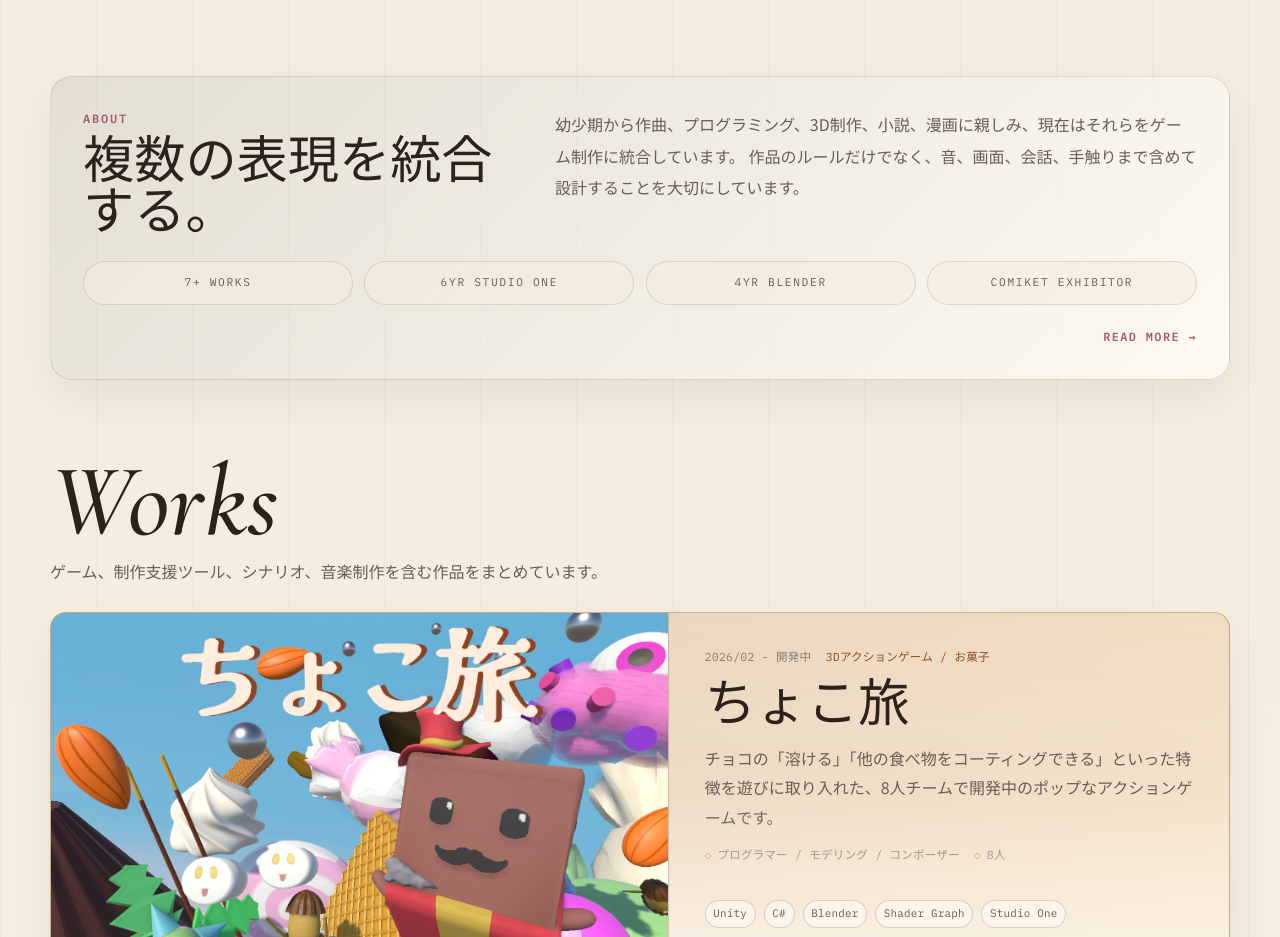
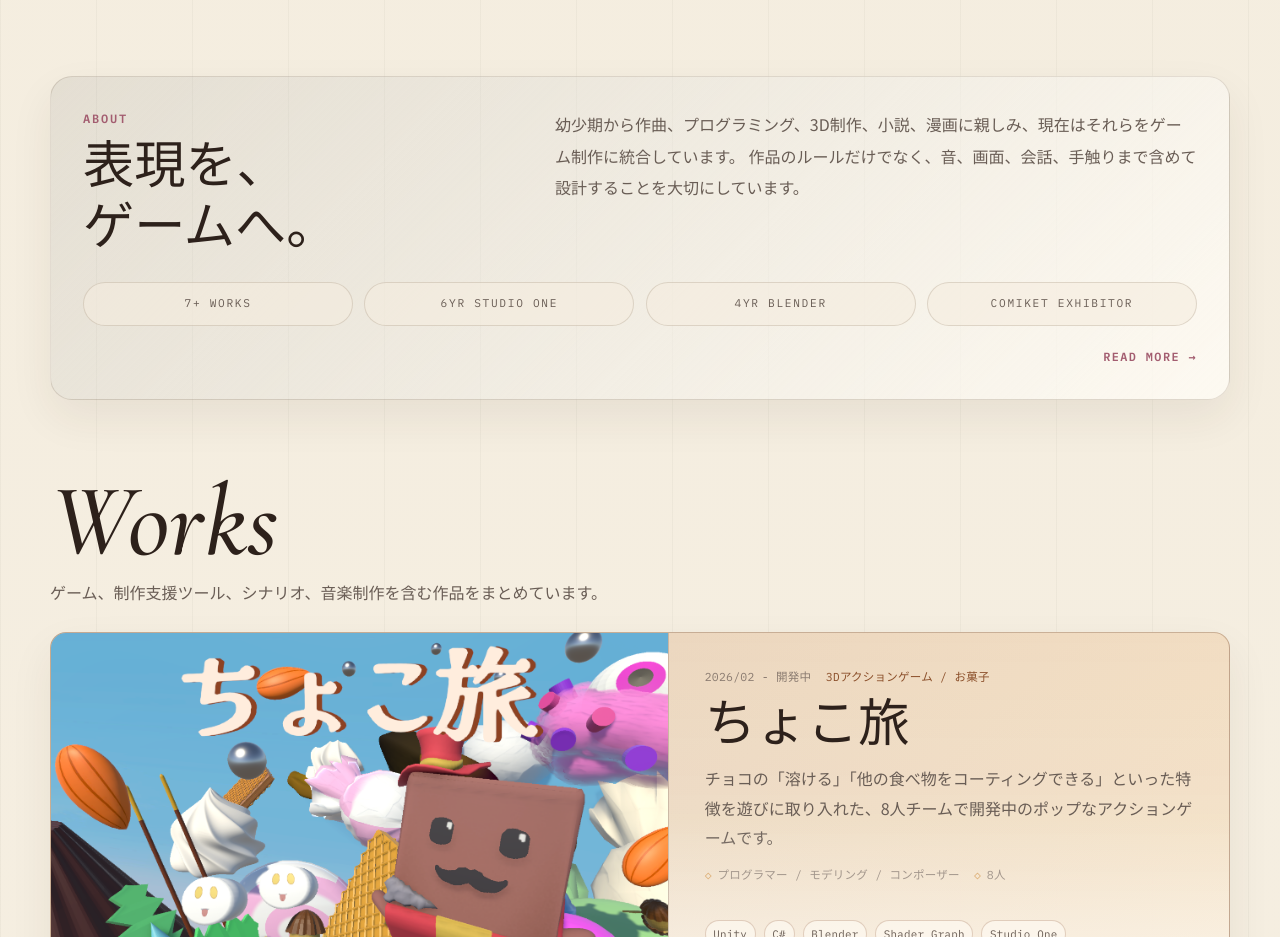
Before and after one commit to seikasan/My_Portfolio, a React (Vite) app: page /#/ in a window 1280 px wide. Shown: the part 820-1757 px from the top of the page. Built offline with nearby package versions, Linux system fonts and the light colour scheme.

Commit message:
文言修正

```diff
--- a/src/pages/AboutPage.module.css
+++ b/src/pages/AboutPage.module.css
@@ -125,7 +125,7 @@
 .headingTitle {
   color: var(--color-text);
   font-size: clamp(2.1rem, 5vw, 4rem);
-  line-height: 0.98;
+  line-height: 1.2;
 }
 
 .section {
--- a/src/pages/AboutPage.tsx
+++ b/src/pages/AboutPage.tsx
@@ -9,6 +9,7 @@ import {
   skillGroups,
 } from '../data/siteContent';
 import styles from './AboutPage.module.css';
+import type { ReactNode } from 'react';
 
 const skillUsage: Record<string, string> = {
   Unity: 'ゲーム制作、ステージ実装、演出、UI、ギミック制作に使用。',
@@ -29,7 +30,7 @@ function PageHeading({
   description,
 }: {
   eyebrow: string;
-  title: string;
+  title: ReactNode;
   description?: string;
 }) {
   return (
@@ -68,7 +69,13 @@ export function AboutPage() {
       <Reveal as="section" className={styles.creativeBackground}>
         <PageHeading
           eyebrow=""
-          title="複数の表現を統合する。"
+          title={
+            <>
+              表現を、
+              <br />
+              ゲームへ。
+            </>
+          }
         />
         <div className={styles.textStack}>
           <p>
--- a/src/pages/HomePage.module.css
+++ b/src/pages/HomePage.module.css
@@ -307,7 +307,7 @@
 .stripTitle {
   margin-top: 0.5rem;
   font-size: clamp(2rem, 4vw, 3.25rem);
-  line-height: 1;
+  line-height: 1.2;
 }
 
 .statList {
--- a/src/pages/HomePage.tsx
+++ b/src/pages/HomePage.tsx
@@ -131,7 +131,11 @@ export function HomePage() {
         <Link to="/about" className={styles.aboutStripLink}>
           <div>
             <p className={styles.sectionEyebrow}>About</p>
-            <h2 className={styles.stripTitle}>複数の表現を統合する。</h2>
+            <h2 className={styles.stripTitle}>
+              表現を、
+              <br />
+              ゲームへ。
+            </h2>
           </div>
           <p className={styles.stripText}>
             幼少期から作曲、プログラミング、3D制作、小説、漫画に親しみ、現在はそれらをゲーム制作に統合しています。
```
